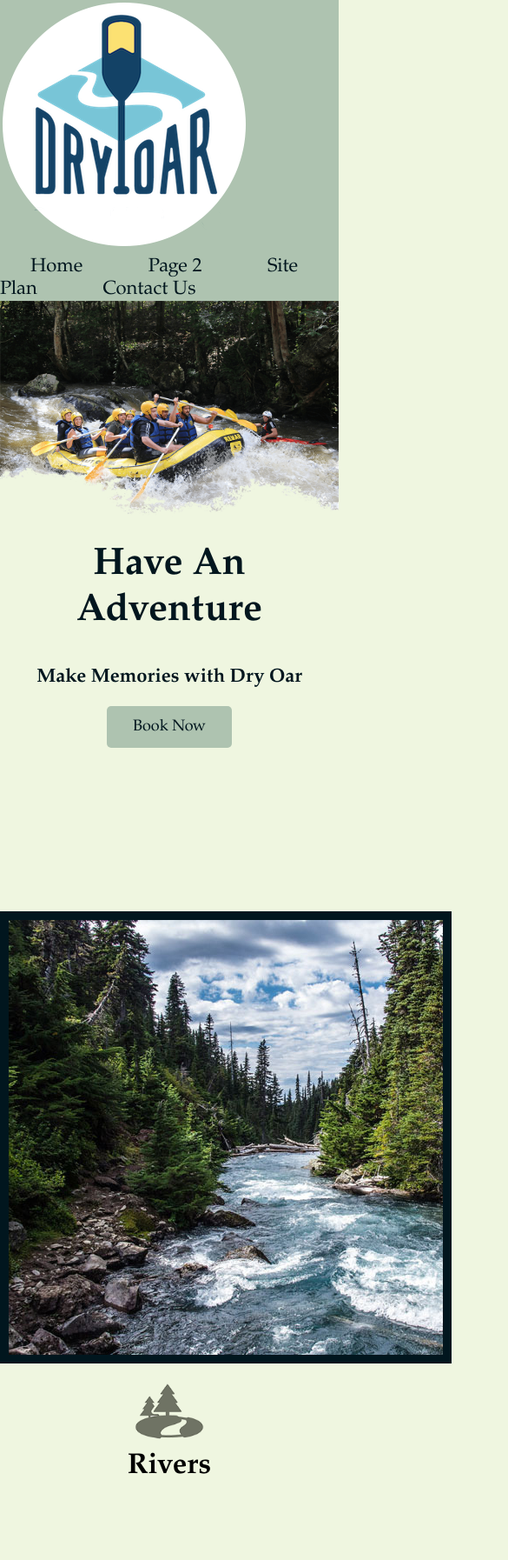
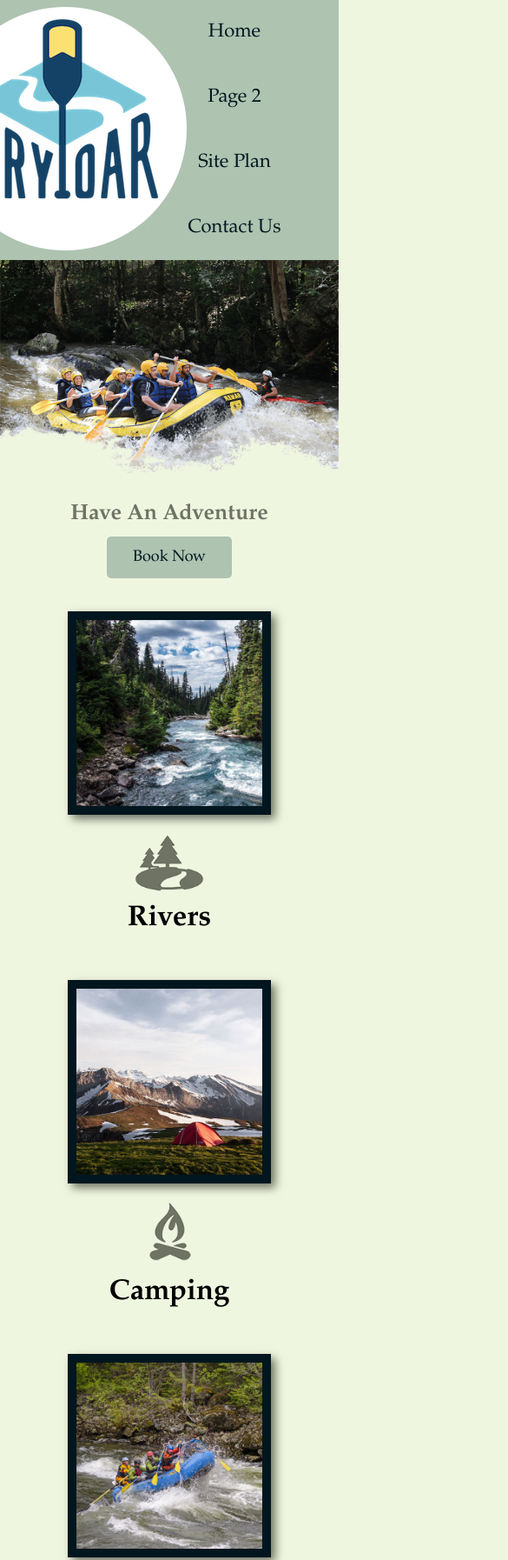
Before and after one commit to jadenmy/wdd120, a plain HTML site: page wwr/index.html in a window 390 px wide. Shown: the top 1794 px of the page at 87% size, 585 px wide, since content can reach past the window. Drawn offline with Linux system fonts and the light colour scheme.

Commit message:
finishing touches

```diff
--- a/wwr/styles/style.css
+++ b/wwr/styles/style.css
@@ -12,12 +12,18 @@ body {
 }
 header {
     background-color: #AEC3B0;
+    display: grid;
+    grid-template-columns: 150px auto;
 }
 h2 {
     margin: 0;
 }
 h4 {
     color: #01161E;
+}
+nav {
+    display: flex;
+    justify-content: space-around;
 }
 nav a {
     text-align: center;
@@ -33,6 +39,9 @@ footer {
     background-color: #AEC3B0;
     padding: 25px 50px;
     margin-top: 200px;
+    display: flex;
+    justify-content: space-around;
+    align-items: center;
 }
 footer a {
     color: #01161E;
@@ -50,8 +59,23 @@ footer p:hover {
 footer .social img {
     padding-top: 15px;
 }
+#hero {
+    display: grid;
+    grid-template-columns: 1fr 3fr 1fr;
+    margin-top: -100px;
+}
+#hero-box {
+    grid-column: 1/4;
+    grid-row: 1/3;
+    z-index: -1;
+}
 #hero-img {
     width: 100%;
+}
+#hero-msg {
+    grid-column: 2/3;
+    grid-row: 1/2;
+    margin-top: 100px;
 }
 #hero-msg h1, #hero-msg h4 {
     text-align: center;
@@ -68,6 +92,8 @@ main section img {
 #background {
     height: 725px;
     background-color: #EFF6E0;
+    grid-column: 1/11;
+    grid-row: 4/9;
 }
 .book, .join {
     background-color: #AEC3B0;
@@ -86,6 +112,9 @@ main section img {
     background-color: #AEC3B0;
     line-height: 1.5em;
     padding: 35px;
+    grid-column: 6/10;
+    grid-row: 6/7;
+    box-shadow: 5px 5px 10px #6f7364;
 }
 .msg h2 {
     color: #01161E;
@@ -94,6 +123,10 @@ main section img {
     color: #01161E;
     font-size: .8em;
     padding-bottom: 15px;
+}
+.home-grid {
+    display: grid;
+    grid-template-columns: repeat(10, 1fr);
 }
 .home-title {
     color: #01161E;
@@ -106,10 +139,81 @@ main section img {
 }
 #logo_link {
     padding-top: 5px;
+    justify-self: center;
+    align-self: center;
 }
 .rivers-card, .camping-card, .rapids-card {
     margin: 200px 0;
 }
+.rivers-card {
+    grid-column: 2/4;
+    grid-row: 2/3;
+}
+.camping-card {
+    grid-column: 5/7;
+    grid-row: 2/3;
+}
+.rapids-card {
+    grid-column: 8/10;
+    grid-row: 2/3;
+}
 .card-img {
     border: 10px solid #01161E;
+    transition: transform .5s;
+    box-shadow: 5px 5px 10px #6f7364;
 }
+.card-img:hover {
+    opacity: .6;
+    transform: scale(1.1);
+}
+.card-img, .mountains {
+    width: 100%;
+}
+.mountains {
+    grid-column: 2/7;
+    grid-row: 5/8;
+    box-shadow: 5px 5px 10px #6f7364;
+}
+@media screen and (max-width: 900px) {
+    #hero, .home-grid {
+        display: block;
+        height: auto;
+    }
+    nav, footer {
+        flex-direction: column;
+    }
+    nav a {
+        display: block;
+        padding: 15px;
+    }
+    #hero {
+        margin-top: 0;
+    }
+    #hero-msg {
+        margin-top: 0;
+    }
+    #hero-msg h4 {
+        display: none;
+    }
+    #hero-msg h1 {
+        color: #6f7364;
+    }
+    .home-title {
+        font-size: 25px;
+    }
+    .rivers-card, .camping-card, .rapids-card {
+        margin: 50px auto;
+        width: 60%;
+    }
+    #background {
+        display: none;
+    }
+    .mountains, .msg {
+        width: 80%;
+        display: block;
+        margin: 0 auto;
+    }
+    footer {
+        margin-top: 25px;
+    }
+}
```
